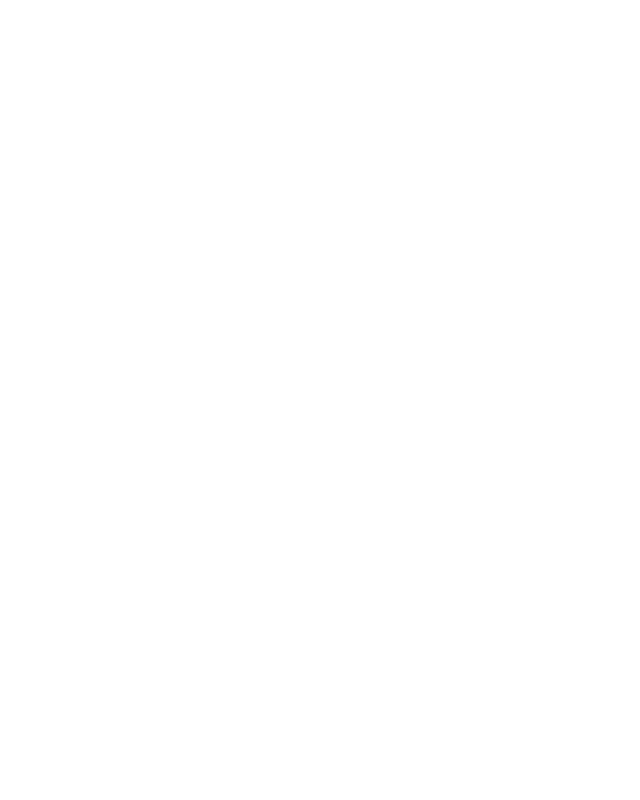
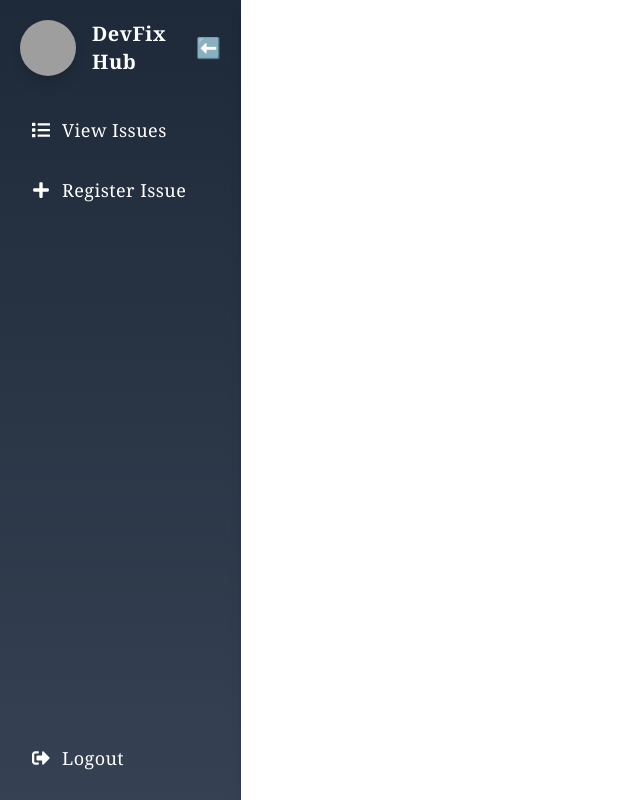
Before and after one commit to Sunnny-yadav/DevFix, a React (Vite) app in the folder Frontend/: page /dashboard in a window 1280 px wide. Shown: the whole page, without its empty margins (0-640 px from the left). Built offline with nearby package versions, Linux system fonts and the light colour scheme; grey boxes are pictures that could not be loaded.

Commit message:
frontend ui completed

```diff
--- a/Frontend/index.html
+++ b/Frontend/index.html
@@ -4,7 +4,7 @@
     <meta charset="UTF-8" />
     <link rel="icon" type="image/jpeg" href="/code.jpg" />
     <meta name="viewport" content="width=device-width, initial-scale=1.0" />
-    <title>DevFix</title>
+    <title>DevFix Hub</title>
   </head>
   <body>
     <div id="root"></div>
--- a/Frontend/package.json
+++ b/Frontend/package.json
@@ -15,6 +15,8 @@
     "framer-motion": "^12.4.4",
     "react": "^19.0.0",
     "react-dom": "^19.0.0",
+    "react-favicon": "^2.0.7",
+    "react-icons": "^5.5.0",
     "react-router-dom": "^7.2.0",
     "tailwindcss": "^4.0.7"
   },
--- a/Frontend/src/App.jsx
+++ b/Frontend/src/App.jsx
@@ -1,11 +1,34 @@
+import { createBrowserRouter, createRoutesFromElements, Route, RouterProvider, } from 'react-router-dom'
 import './App.css'
+import IssueDetail from './components/forms/IssueDetail'
+import LoginForm from './components/forms/Login'
+import RegisterIssue from './components/forms/NewIssue'
+import RegistrationForm from './components/forms/Registration'
+import IntroductionPage from './components/IntroductionPage'
+import IssuesList from './components/IssuesList'
+import Navbar from './components/NavBar'
+
+
+const router = createBrowserRouter(
+  createRoutesFromElements(
+    <>
+      <Route path='/' element={<IntroductionPage />} />
+      <Route path='/register-user' element={<RegistrationForm />} />
+      <Route path='/login' element={<LoginForm />} />
+
+
+      <Route path='/dashboard' element={<Navbar />}>
+        <Route path='/dashboard/issues' element={<IssuesList />} />
+        <Route path='/dashboard/register-issue' element={<RegisterIssue />} />
+        <Route path='/dashboard/issue-details' element={<IssueDetail />} />
+      </Route>
+    </>
+  )
+)
 
 function App() {
-
   return (
-    <>
-
-    </>
+    <RouterProvider router={router} />
   )
 }
 
--- a/Frontend/src/components/IntroductionPage.jsx
+++ b/Frontend/src/components/IntroductionPage.jsx
@@ -1,6 +1,10 @@
 import { motion } from 'framer-motion';
+import { useNavigate } from 'react-router-dom';
 
 export default function IntroductionPage() {
+
+  const navigate = useNavigate()
+
   return (
     <div className="relative h-screen w-full overflow-hidden bg-gray-900">
       {/* Video Background */}
@@ -32,6 +36,7 @@
         </p>
         <motion.button
           whileHover={{ scale: 1.05 }}
+          onClick={()=> navigate("/register-user") }
           className="mt-8 px-8 py-4 bg-green-600 text-white text-lg font-semibold rounded-full shadow-xl hover:bg-green-700 transition-all font-[Poppins]"
         >
           Get Started
--- a/Frontend/src/components/IssuesList.jsx
+++ b/Frontend/src/components/IssuesList.jsx
@@ -1,4 +1,5 @@
 import { motion } from 'framer-motion';
+import { useNavigate } from 'react-router-dom';
 const issues = [
   {
     id: 1,
@@ -21,6 +22,7 @@
 ];
 
 export default function IssuesList() {
+  const navigate = useNavigate()
   return (
     <div className="flex flex-col items-center min-h-screen bg-gray-900 text-white p-6 font-sans">
       <h1 className="text-5xl font-extrabold text-green-400 mb-6 font-[Poppins]">Reported Issues</h1>
@@ -48,6 +50,7 @@
             </div>
             <motion.button
               whileHover={{ scale: 1.1 }}
+              onClick={()=> navigate('/dashboard/issue-details')}
               className="mt-4 px-6 py-2 bg-green-600 text-white font-semibold rounded-md hover:bg-green-700 transition-all font-[Poppins]"
             >
               View Details
--- /dev/null
+++ b/Frontend/src/components/NavBar.jsx
@@ -0,0 +1,95 @@
+import { useState } from "react";
+import { NavLink, Outlet, useNavigate } from "react-router-dom";
+import { FaList, FaPlus, FaSignOutAlt } from "react-icons/fa";
+import logo from "../../public/code.jpg";
+
+function Navbar() {
+  const navigate = useNavigate();
+  const [isSidebarExpanded, setIsSidebarExpanded] = useState(true);
+  const [isHovered, setIsHovered] = useState(false);
+
+  const handleSidebarToggle = () => {
+    setIsSidebarExpanded(!isSidebarExpanded);
+  };
+
+  return (
+    <div className="flex bg-gray-900 min-h-screen relative">
+      {/* Left Sidebar */}
+      <div
+        className={`lg:flex bg-gradient-to-b from-gray-800 to-gray-700 text-white flex-col justify-between h-screen transition-all duration-500 ease-in-out ${isSidebarExpanded || isHovered ? "md:w-72 md:p-5 w-44 p-2.5" : "md:w-16 md:p-2"}`}
+        onMouseEnter={() => setIsHovered(true)}
+        onMouseLeave={() => setIsHovered(false)}
+      >
+        <div>
+          {/* Logo Section */}
+          <div className="flex items-center gap-4">
+            <img
+              src={logo}
+              className={`${isSidebarExpanded || isHovered ? "md:w-14 md:h-14 w-10 h-10" : "md:w-12 md:h-12 w-10 h-10"} rounded-full shadow-lg`}
+              alt="logo"
+            />
+            <div className={`flex items-center justify-between w-full ${isSidebarExpanded || isHovered ? "" : "hidden"}`}>
+              <h2 className="font-serif font-bold text-md md:text-lg lg:text-xl tracking-wide">
+                DevFix Hub
+              </h2>
+              <span
+                onClick={handleSidebarToggle}
+                className="text-xl cursor-pointer hover:text-gray-300 hidden md:block"
+              >
+                {isSidebarExpanded ? "⬅" : "✖"}
+              </span>
+            </div>
+          </div>
+
+          {/* Navigation Links */}
+          <div className="mt-8">
+            <ul className="flex flex-col gap-4">
+              {[
+                { icon: <FaList />, label: "View Issues", link: "/dashboard/issues" },
+                { icon: <FaPlus />, label: "Register Issue", link: "/dashboard/register-issue" }
+              ].map((item, index) => (
+                <li key={index}>
+                  <NavLink
+                    to={item.link}
+                    className={({ isActive }) =>
+                      isActive
+                        ? "bg-orange-200 hover:bg-orange-300 text-gray-900 flex items-center gap-3 px-3 py-2 rounded-md cursor-pointer transition hover:shadow-md"
+                        : "flex items-center gap-3 px-3 py-2 rounded-md cursor-pointer transition hover:bg-gray-600 hover:shadow-md"
+                    }
+                  >
+                    <span className="text-lg">{item.icon}</span>
+                    <span className={`font-serif text-sm md:text-lg tracking-wide ${isSidebarExpanded || isHovered ? "" : "hidden"}`}>
+                      {item.label}
+                    </span>
+                  </NavLink>
+                </li>
+              ))}
+            </ul>
+          </div>
+        </div>
+
+        {/* Logout section */}
+        <div
+          className="flex items-center gap-3 px-3 py-2 text-lg font-serif rounded-md cursor-pointer transition hover:bg-gray-600 hover:shadow-md"
+          onClick={() => {
+
+            navigate("/");
+          }}
+        >
+          <span className="text-lg"><FaSignOutAlt /></span>
+          <span className={`font-serif text-sm md:text-lg tracking-wide ${isSidebarExpanded || isHovered ? "" : "hidden"}`}>Logout</span>
+        </div>
+      </div>
+
+      {/* Main Content Area */}
+      <div className="w-full relative h-[100vh] overflow-y-auto bg-white shadow-lg">
+        {/* Outlet for other components */}
+        <div className="h-full">
+          <Outlet />
+        </div>
+      </div>
+    </div>
+  );
+}
+
+export default Navbar;
--- a/Frontend/src/components/forms/Login.jsx
+++ b/Frontend/src/components/forms/Login.jsx
@@ -1,5 +1,6 @@
 import { motion } from 'framer-motion';
 import { useState } from 'react';
+import { Link } from 'react-router-dom';
 
 export default function LoginForm() {
   const [formData, setFormData] = useState({
@@ -38,6 +39,9 @@
             Login
           </motion.button>
         </form>
+        <p className="mt-4 text-center text-gray-400">
+          Don't have an account? <Link to="/register-user" className="text-green-400 hover:underline">Register here</Link>
+        </p>
       </motion.div>
     </div>
   );
--- a/Frontend/src/components/forms/Registration.jsx
+++ b/Frontend/src/components/forms/Registration.jsx
@@ -1,5 +1,6 @@
 import { motion } from 'framer-motion';
 import { useState } from 'react';
+import { Link } from 'react-router-dom';
 
 export default function RegistrationForm() {
   const [formData, setFormData] = useState({
@@ -48,6 +49,7 @@
             <option value="Advanced">Advanced</option>
           </select>
 
+          <label className="block text-gray-400">Profile Picture:</label>
           <input type="file" accept="image/*" className="w-full p-3 border border-gray-600 rounded-md bg-gray-700 text-white" onChange={handleFileChange} />
 
           <motion.button
@@ -58,6 +60,9 @@
             Register
           </motion.button>
         </form>
+        <p className="mt-4 text-center text-gray-400">
+          Already have an account? <Link to="/login" className="text-green-400 hover:underline">Login here</Link>
+        </p>
       </motion.div>
     </div>
   );
```
Also changed, not shown: 1 other file (tests, documents, lock files or other folders).
